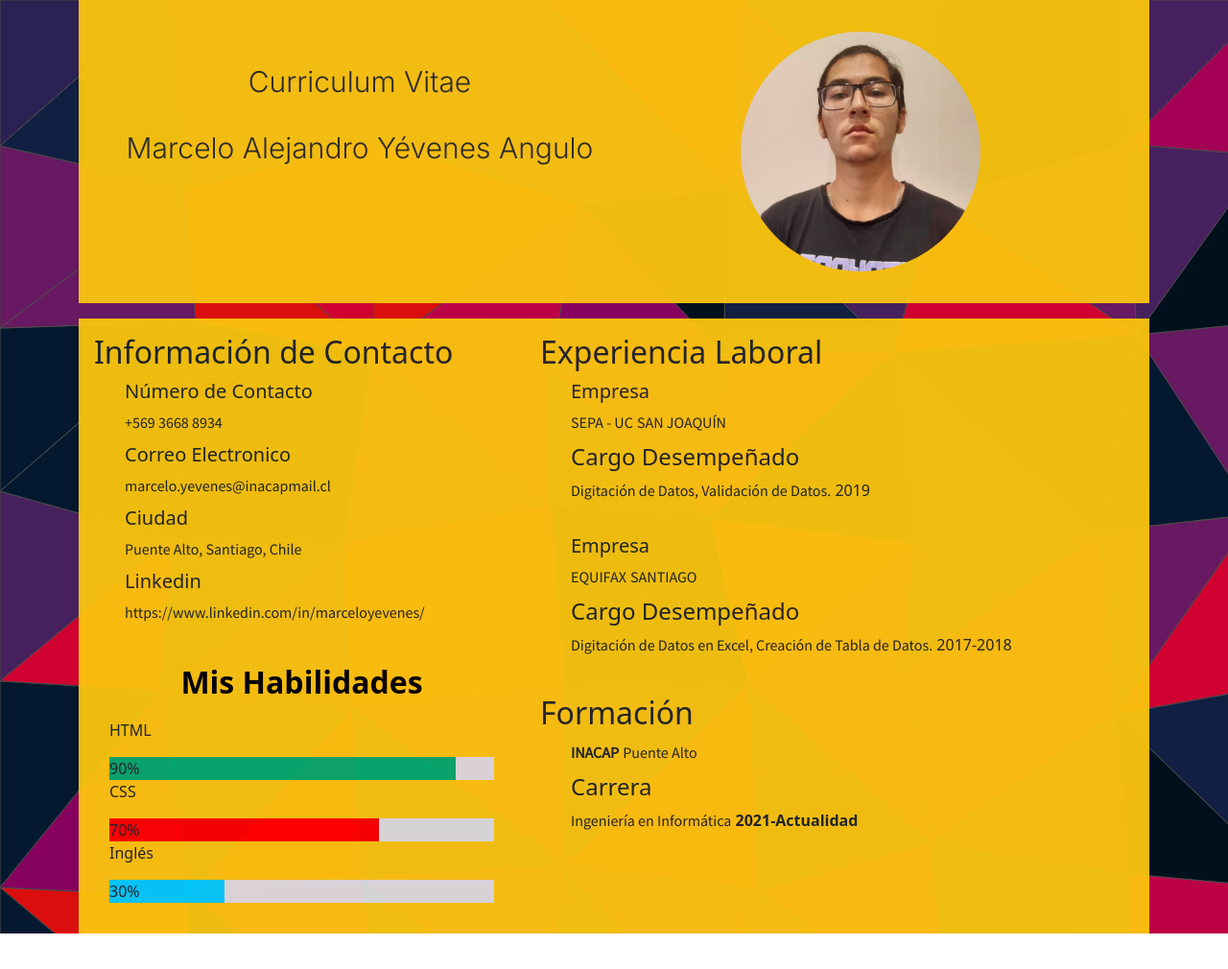
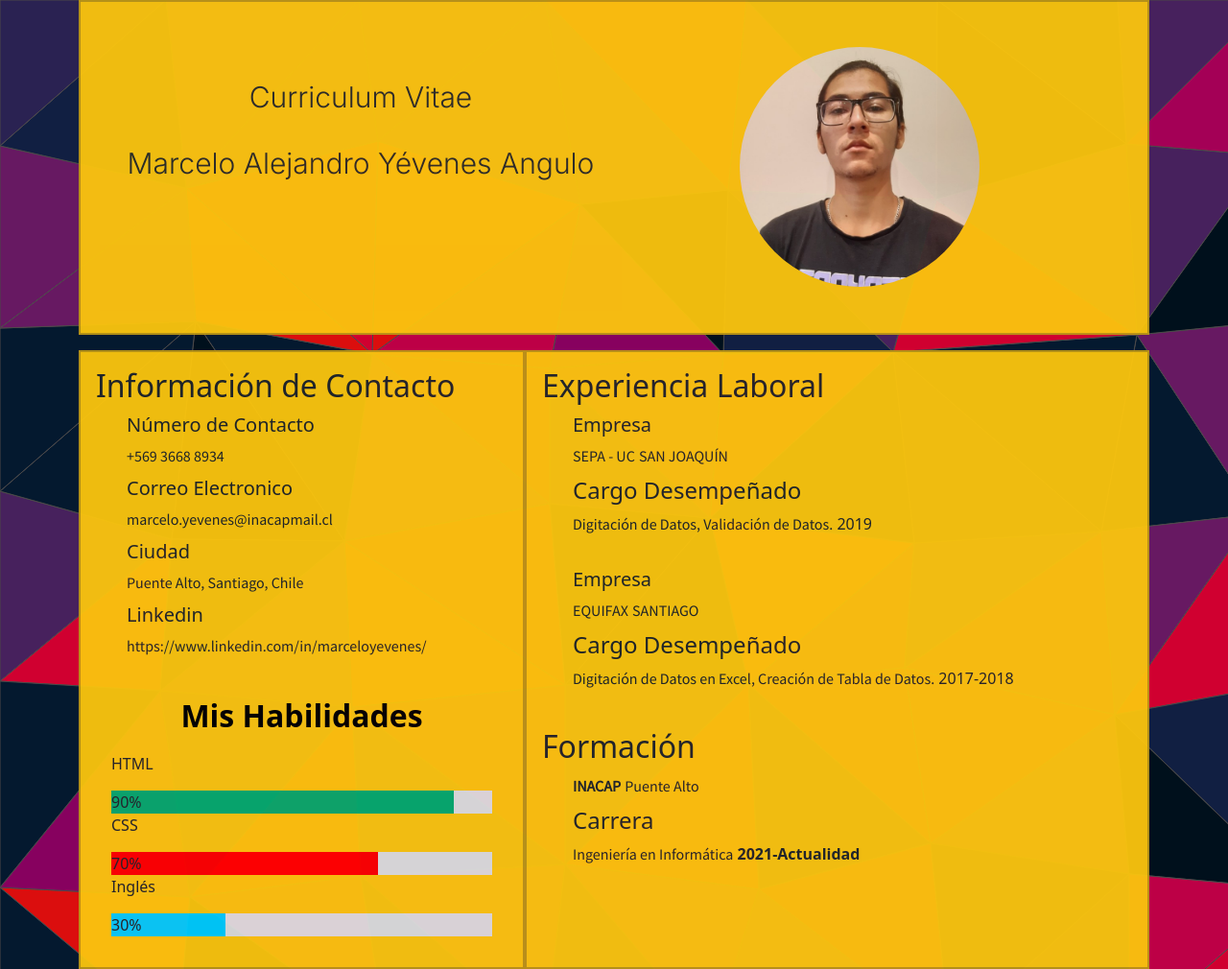
Before and after one commit to pikadeveloper/cvbootstrap5, a plain HTML site: page index.html in a window 1280 px wide. Shown: the whole page at 96% size. Before the commit the page ends 973 px from the top, so only its background shows below. Drawn offline with nearby package versions, Linux system fonts and the light colour scheme.

Commit message:
versión revisada

```diff
--- a/recursos/index.css
+++ b/recursos/index.css
@@ -51,6 +51,12 @@ aside ul li{
     position: relative;
     list-style: none;
     margin: 10px 0px;
+}
+.row>.col, .row>[class^="col-"] {
+    padding-top: .90rem;
+    padding-bottom: .90rem;
+    background-color: rgba(#fbc50e, 0.90);
+    border: 2px solid rgba(39,41,43,0.3);
 }
 .habilidades{
     width: 100%;
@@ -109,6 +115,7 @@ aside ul li{
         padding: 5%;
         text-align: center;
         margin: auto;
+        background-color: #fbc50e;
     }
     #foto{
         margin: 15%;
```
